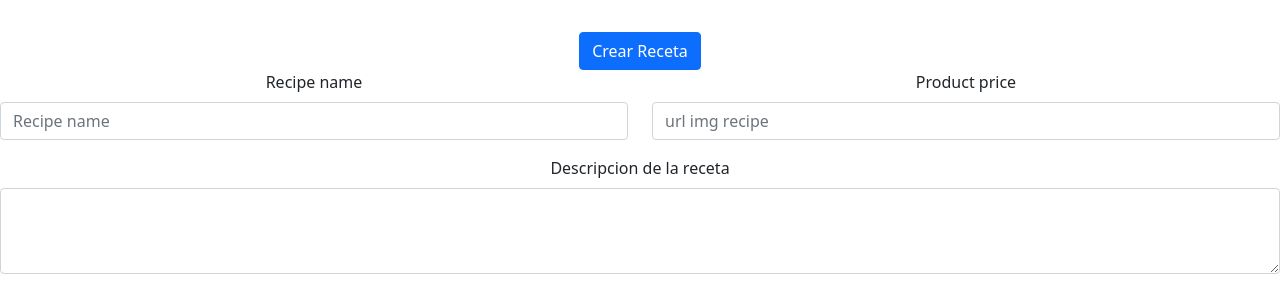
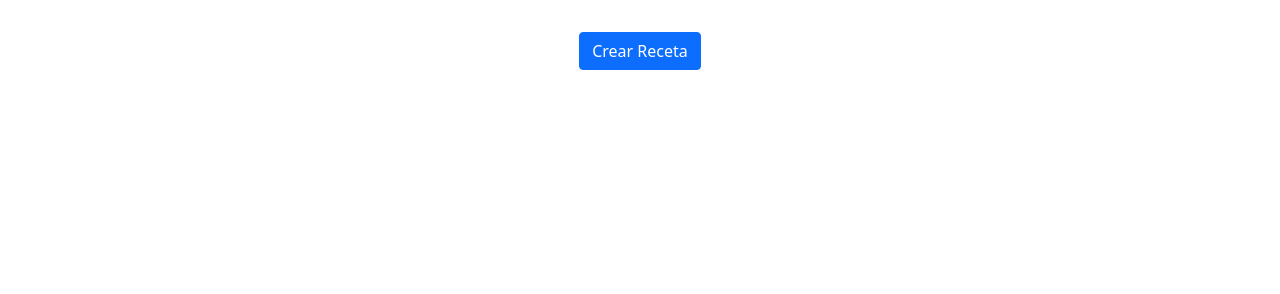
Before and after one commit to AndresKenobi/ProyectoGr12_C4_Front, a React (Create React App) app: page /Tusrecetas in a window 1280 px wide. Shown: the part 656-950 px from the top of the page. After the commit the page ends 800 px from the top, so only its background shows below. Built offline with nearby package versions, Linux system fonts and the light colour scheme.

Commit message:
Ajustes form creacion de receta y alerta

```diff
--- a/src/components/Creacionreceta.js
+++ b/src/components/Creacionreceta.js
@@ -1,5 +1,5 @@
 import React, { useContext, useState } from "react";
-import { Form, Button, Row, Col } from "react-bootstrap";
+import { Form, Button, Row, Col, Alert } from "react-bootstrap";
 import RecipeContext from "../context/RecipeContext";
 
 const objForm = {
@@ -14,6 +14,8 @@ const Creacionreceta = () => {
     const {handleCreate} = useContext(RecipeContext);
     //Estados
   const [form, setForm] = useState(objForm);
+    //Alert
+  const [show, setShow] = useState(false);
 
   const handleForm = (e) => {
       setForm( {...form, [e.target.name]: e.target.value});
@@ -23,14 +25,20 @@ const Creacionreceta = () => {
     e.preventDefault();
     const resp = await handleCreate(form);
     if(resp.status === 201){
-        alert('Created');
+        //alert('Created');
+        setShow(true);//alarma activa cuando se crea la receta
         setForm(objForm);
+    }else{
+      setShow(false);
     }
 
   };
 
   return (
     <div>
+      <Alert variant="success" show={show}>
+        Receta creada con exito!
+      </Alert>
       <Form onSubmit={handleSubmit}>
         {/********Fila 1*********/}
         <Row>
@@ -51,7 +59,7 @@ const Creacionreceta = () => {
           {/********Columna 2*********/}
           <Col>
             <Form.Group className="mb-3" controlId="photoReceta">
-              <Form.Label>Product price</Form.Label>
+              <Form.Label>imagen url de la receta</Form.Label>
               <Form.Control
                 name="photoReceta"
                 type="text"
@@ -66,11 +74,11 @@ const Creacionreceta = () => {
         {/********Fila 2*********/}
         <Row>
         <Form.Group className="mb-3" controlId="listaIngredeintes">
-            <Form.Label>Descripcion de la receta</Form.Label>
+            <Form.Label>Lista de Ingredientes</Form.Label>
             <Form.Control as="textarea" rows={3}
-                name="listaIngredeintes"
+                name="listaIngredientes"
                 required
-                value={form.listaIngredeintes}
+                value={form.listaIngredientes}
                 onChange={handleForm}/>
             </Form.Group>
         </Row>
--- a/src/context/RecipeContext.js
+++ b/src/context/RecipeContext.js
@@ -23,7 +23,7 @@ const RecipeProvider = ({ children }) => {
         })
     }
 
-    /*
+
     const handleCreate = async (objProduct) => {
 
         const token = localStorage.getItem('token');
@@ -38,10 +38,10 @@ const RecipeProvider = ({ children }) => {
 
         return resp;
     }
-    */
+
 
     //const data = { handleConsultas, handleCreate };
-    const data = { handleConsultas };
+    const data = { handleConsultas, handleCreate };
 
     return <RecipeContext.Provider value={data}>{children}</RecipeContext.Provider>
 }
--- a/src/pages/Tusrecetas.js
+++ b/src/pages/Tusrecetas.js
@@ -3,7 +3,7 @@ import { BarraOpciones } from '../components/BarraOpciones';
 //import { Creacionreceta } from '../components/Creacionreceta';
 import Button from 'react-bootstrap/Button';
 import { ParrillaRecetas } from '../components/ParrillaRecetas';
-import Creacionreceta from '../components/Creacionreceta';
+//import Creacionreceta from '../components/Creacionreceta';
 
 export const Tusrecetas = () => {
     return (
@@ -26,7 +26,7 @@ export const Tusrecetas = () => {
             <br/><br/>
 
             <Button href="/Creacionreceta">Crear Receta</Button>
-            <Creacionreceta/>
+            {/* <Creacionreceta/> */}
 
             <br />
         </div>
```
